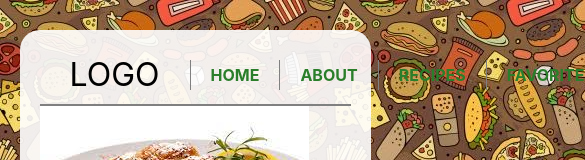
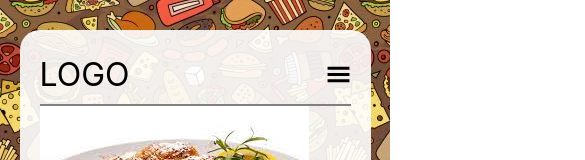
Before and after one commit to Kiril-Pavlov/food-recipe-site, a React (Create React App) app: page / in a window 390 px wide. Shown: the top 160 px of the page, 585 px wide, since content can reach past the window. Built offline with nearby package versions, Linux system fonts and the light colour scheme.

Commit message:
logic for hamburger button done

```diff
--- a/package.json
+++ b/package.json
@@ -9,6 +9,7 @@
     "react": "^18.2.0",
     "react-alice-carousel": "^2.6.4",
     "react-dom": "^18.2.0",
+    "react-icons": "^4.6.0",
     "react-router": "^6.4.2",
     "react-router-dom": "^6.4.2",
     "react-scripts": "5.0.1",
--- a/src/components/Header/Header.css
+++ b/src/components/Header/Header.css
@@ -9,5 +9,25 @@
 
 .header-logo{
     font-size: 2rem;
-    padding: 5px 30px;
+    padding: 5px 0px;
 }
+
+.navbar-component{
+    display: block;
+}
+
+.navbar-hamburger-button{
+    display: none;
+}
+
+@media screen and (max-width:992px) {
+    .navbar-component{
+        display: none;
+    }
+
+    .navbar-hamburger-button{
+        display: flex;
+        align-items: center;
+        justify-content: center;
+    }
+}
--- a/src/components/Header/Header.jsx
+++ b/src/components/Header/Header.jsx
@@ -1,15 +1,32 @@
-import React from 'react'
+import React, { useState } from 'react'
 
 import "./Header.css"
 import Navbar from '../Navbar/Navbar'
 
-const Header = ({links}) => {
+import {GiHamburgerMenu} from "react-icons/gi"
+import {AiOutlineClose} from "react-icons/ai"
+
+const Header = ({ links }) => {
+  const [isHamburgerOpened,setIsHamburgerOpened] =useState(false);
+
+  const handleHamburgerOpened = () => {
+    setIsHamburgerOpened(!isHamburgerOpened)
+  }
   return (
     <div className='header-container'>
       <div className='header-logo'>
         LOGO
       </div>
-      <Navbar links={links}/>
+      <div className='navbar-component'>
+        <Navbar links={links}/>
+      </div>
+      <div className='navbar-hamburger-button'>
+        {isHamburgerOpened === true ? (
+          <AiOutlineClose size={25} onClick={handleHamburgerOpened}/>
+        ) : (
+          <GiHamburgerMenu size={25} onClick={handleHamburgerOpened}/>
+        )}
+      </div>
     </div>
   )
 }
```
Also changed, not shown: 1 other file (tests, documents, lock files or other folders).
